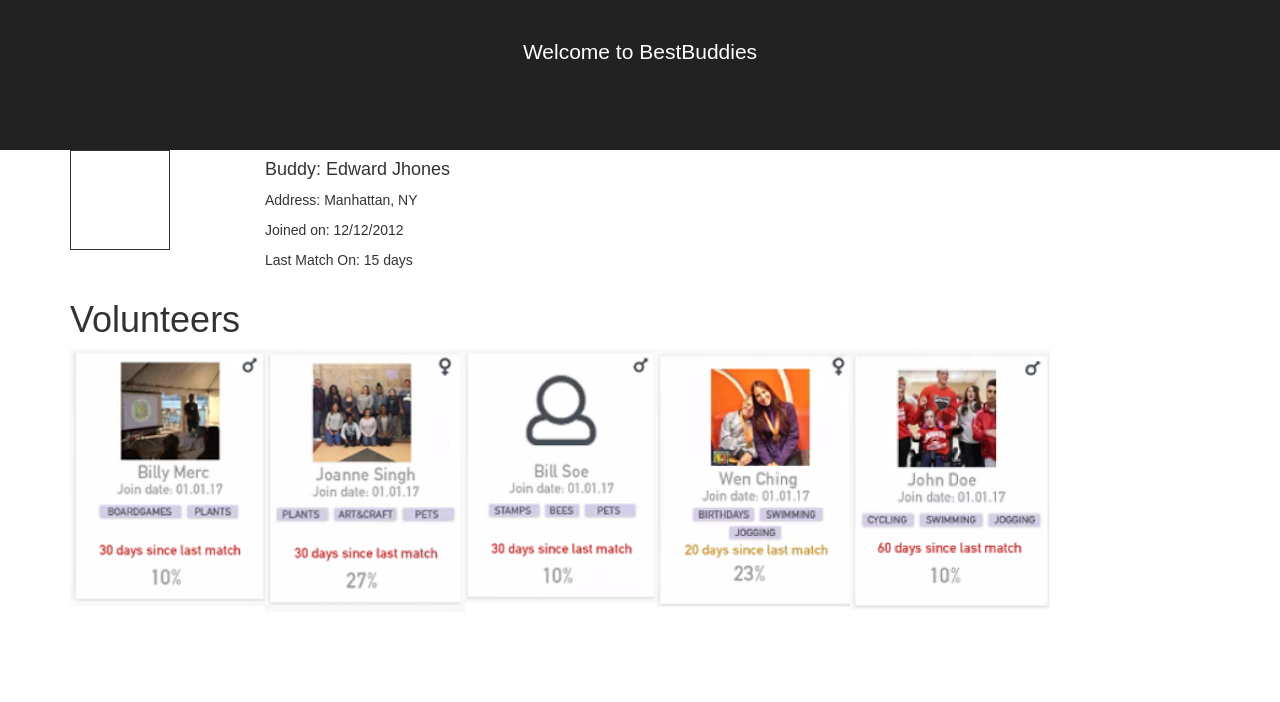
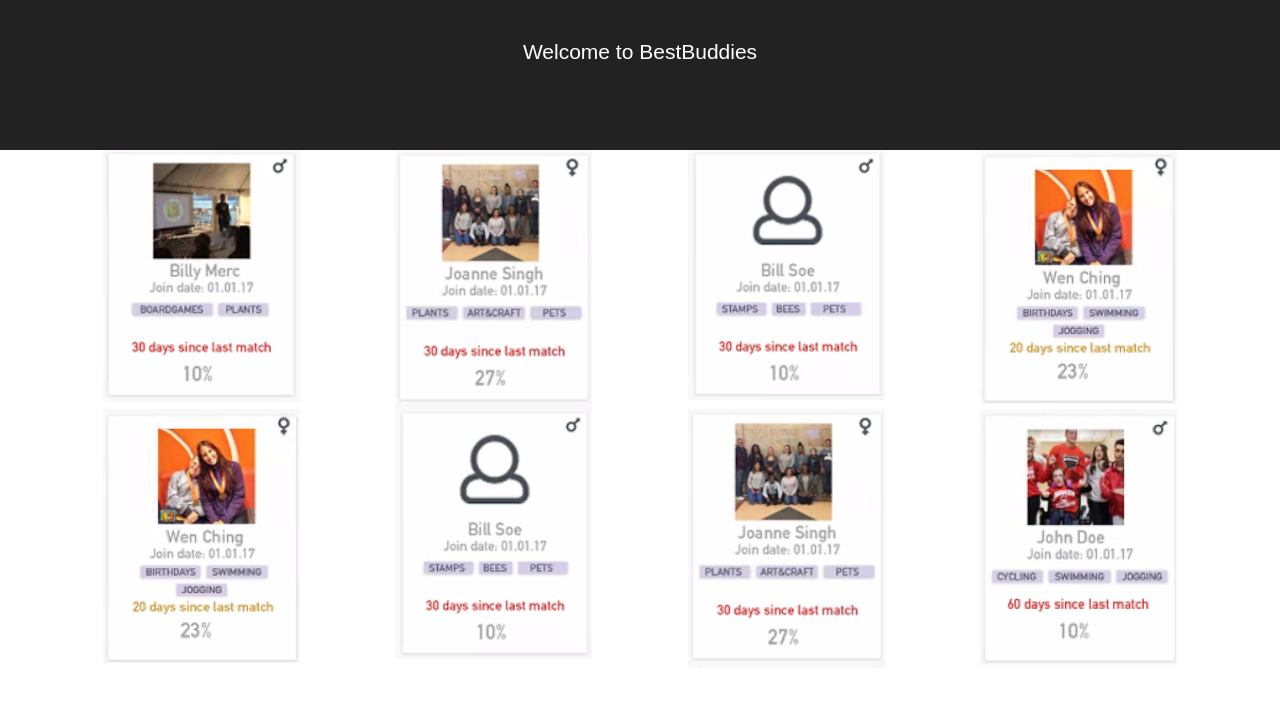
Before and after one commit to jerseycity18/team-4, a React (Create React App) app in the folder react-app/bestbuddies/: page / in a window 1280 px wide. Shown: the top 702 px of the page. Built offline with nearby package versions, Linux system fonts and the light colour scheme.

Commit message:
Buddylist added

```diff
--- a/react-app/bestbuddies/src/App.js
+++ b/react-app/bestbuddies/src/App.js
@@ -2,15 +2,15 @@ import React, { Component } from 'react';
 import logo from './logo.svg';
 import './App.css';
 
-import BuddyList from './buddyList';
+import BuddyList from './BuddyList';
 import BuddyProfile from './BuddyProfile';
 
 class App extends Component {
 	constructor() {
 		super();
 		this.state = {
-			page: 'buddyProfile'
-			// page: 'buddyList'
+			// page: 'buddyProfile'
+		     page: 'buddyList'
 		};
 		this.handleGoToBuddyPage = this.handleGoToBuddyPage.bind(this);
 	}
--- /dev/null
+++ b/react-app/bestbuddies/src/BuddyList.css
@@ -0,0 +1,3 @@
+.BuddyContainer img {
+    width: 75%
+}
--- /dev/null
+++ b/react-app/bestbuddies/src/BuddyList.js
@@ -0,0 +1,45 @@
+import React from 'react';
+import buddy from './mock/buddy';
+import {Grid, Row, Col} from 'react-bootstrap';
+import './BuddyList.css';
+
+const BuddyList = (props) => {
+    const { goToBuddyPage } = props;
+
+	return(
+		<div className="BuddyList">
+            <Grid>
+                <Row md={12}>
+                    <Col md={3} className="BuddyContainer" onClick={ goToBuddyPage }>
+                        <img src="images/volunteer1.png"/>
+                    </Col>
+                    <Col md={3} className="BuddyContainer" onClick={ goToBuddyPage }>
+                        <img src="images/volunteer2.png"/>
+                     </Col>
+                     <Col md={3} className="BuddyContainer" onClick={ goToBuddyPage }>
+                         <img src="images/volunteer3.png"/>
+                      </Col>
+                      <Col md={3} className="BuddyContainer" onClick={ goToBuddyPage }>
+                        <img src="images/volunteer4.png"/>
+                      </Col>
+                </Row>
+                <Row md={12}>
+                    <Col md={3} className="BuddyContainer" onClick={ goToBuddyPage }>
+                        <img src="images/volunteer4.png"/>
+                    </Col>
+                    <Col md={3} className="BuddyContainer" onClick={ goToBuddyPage }>
+                        <img src="images/volunteer3.png"/>
+                     </Col>
+                     <Col md={3} className="BuddyContainer" onClick={ goToBuddyPage }>
+                         <img src="images/volunteer2.png"/>
+                      </Col>
+                      <Col md={3} className="BuddyContainer" onClick={ goToBuddyPage }>
+                        <img src="images/volunteer5.png"/>
+                      </Col>
+                </Row>
+            </Grid>
+		</div>
+	)
+}
+
+export default BuddyList;
```
Also changed, not shown: react-app/bestbuddies/src/buddyList.js (deleted).
